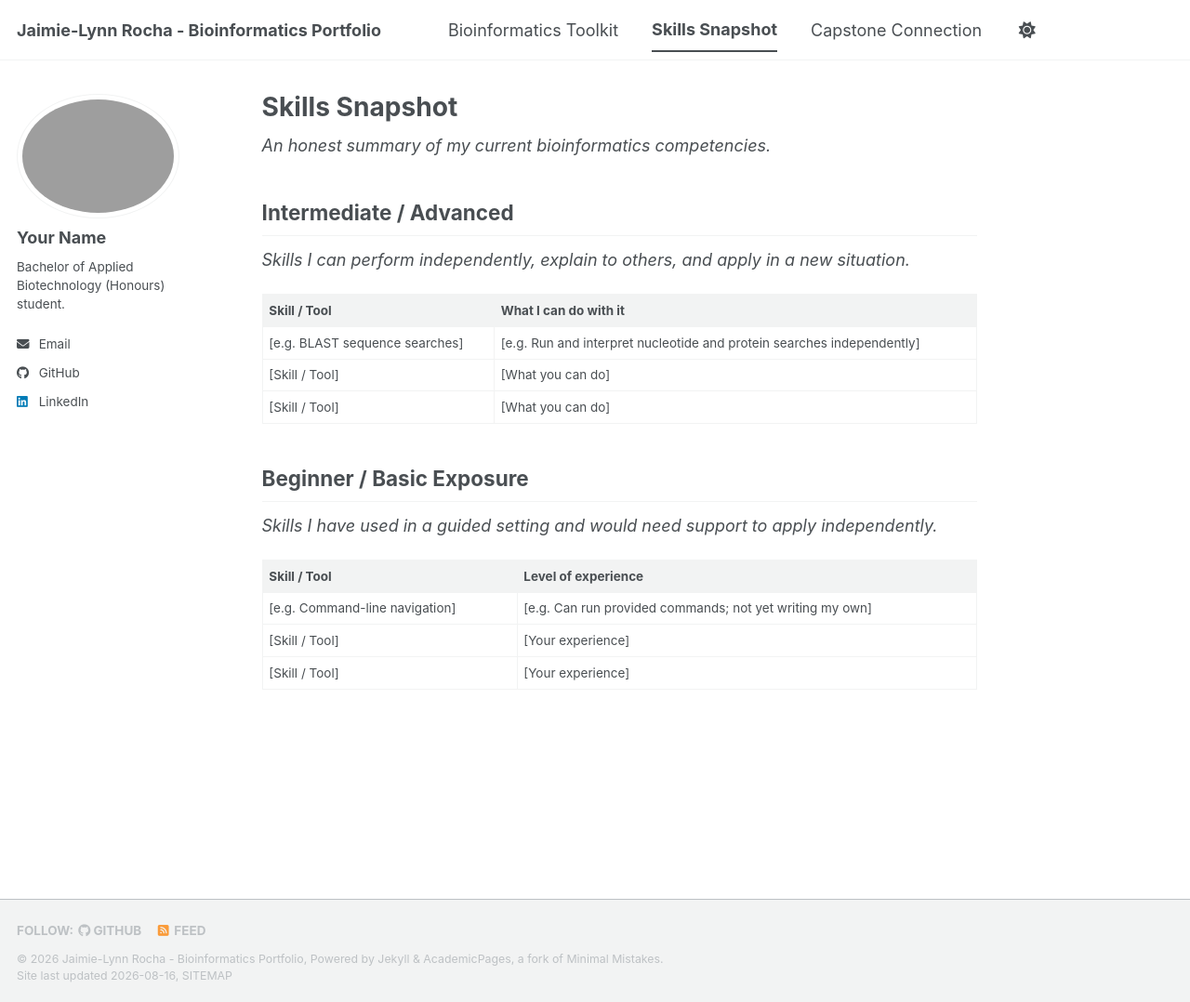
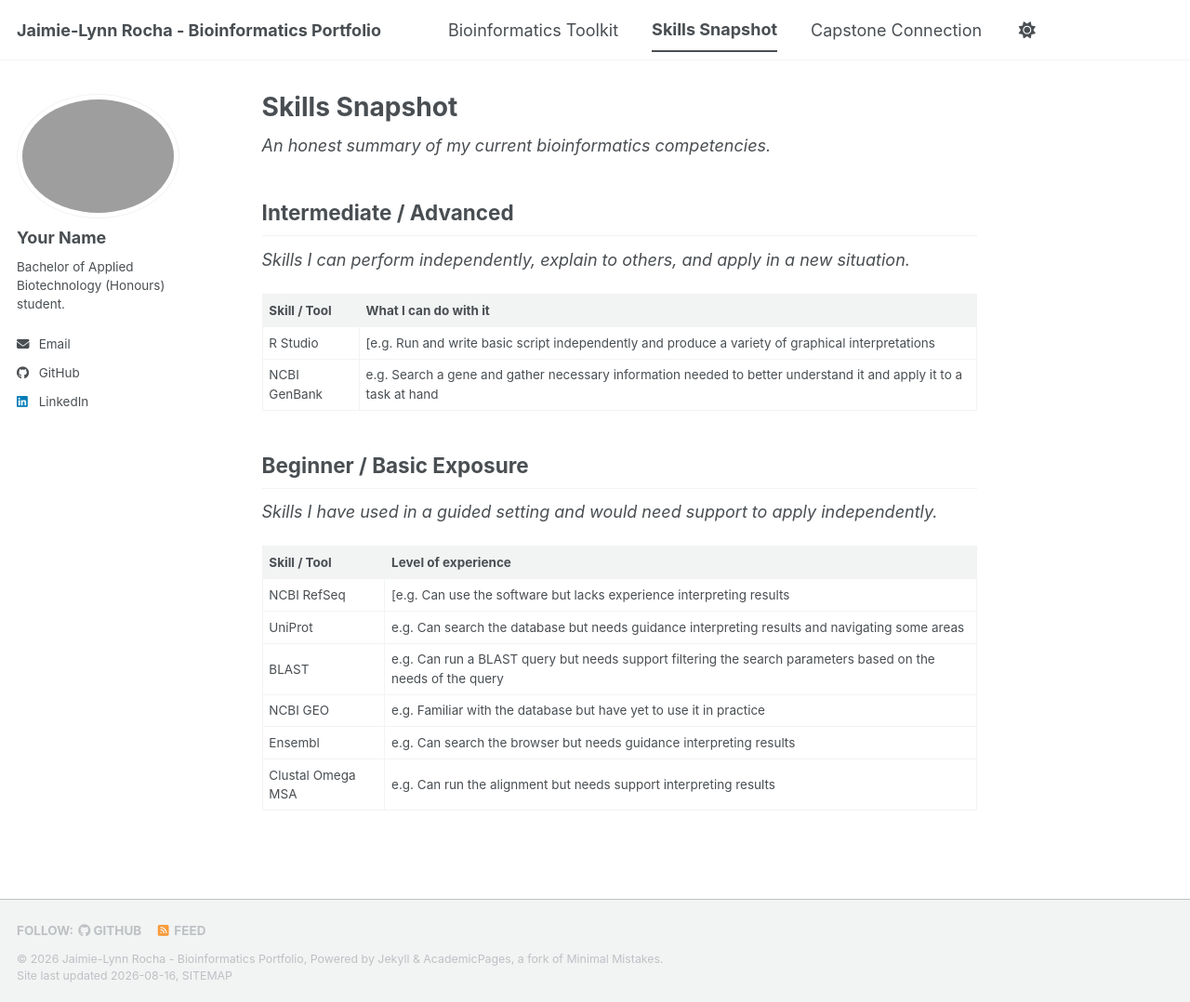
Before and after one commit to JaimielynnR/biot74000-portfolio, a Jekyll site: the page built from _pages/skills.md, in a window 1280 px wide and 1078 px high. Shown: the whole window at 93% size. Built offline with Jekyll 4.4.1, drawn with Linux system fonts in a browser that asks for light colours; a script bundle is joined from its source files by our own code; library files that are not in the unit come from our copies.

Commit message:
Update skills section with personal competencies
Removed instructional comments and added specific skills with descriptions.

```diff
--- a/_pages/skills.md
+++ b/_pages/skills.md
@@ -4,30 +4,6 @@ title: "Skills Snapshot"
 author_profile: true
 ---
 
-<!--
-  ============================================================================
-  SECTION 3: SKILLS SNAPSHOT  (30 points)
-  ============================================================================
-  A concise, scannable summary of your bioinformatics competencies — like a
-  skills summary on a resume. An employer should be able to read it in under
-  two minutes. Be HONEST about your level at this stage of your training.
-
-  Organize skills into TWO buckets:
-    - Intermediate / Advanced  → you can perform these independently, explain
-      them to others, and apply them in a new context.
-    - Beginner / Basic Exposure → you encountered/used these in a guided way and
-      would need support to apply them independently.
-
-  Your skill levels are checked against your actual course activities — listing
-  everything as "Advanced" will cost you marks. It is completely fine (and
-  expected) for many skills to sit in the Beginner / Basic Exposure column.
-
-  HOW TO EDIT:
-    - Fill in the two tables below. Replace the example rows with your own.
-    - To add a row, copy an existing line (keep the | bars in place).
-    - Delete these grey instruction notes before you submit.
-  ============================================================================
--->
 
 _An honest summary of my current bioinformatics competencies._
 
@@ -37,9 +13,8 @@ _Skills I can perform independently, explain to others, and apply in a new situa
 
 | Skill / Tool | What I can do with it |
 |---|---|
-| [e.g. BLAST sequence searches] | [e.g. Run and interpret nucleotide and protein searches independently] |
-| [Skill / Tool] | [What you can do] |
-| [Skill / Tool] | [What you can do] |
+| R Studio | [e.g. Run and write basic script independently and produce a variety of graphical interpretations |
+| NCBI GenBank | e.g. Search a gene and gather necessary information needed to better understand it and apply it to a task at hand |
 
 ## Beginner / Basic Exposure
 
@@ -47,6 +22,9 @@ _Skills I have used in a guided setting and would need support to apply independ
 
 | Skill / Tool | Level of experience |
 |---|---|
-| [e.g. Command-line navigation] | [e.g. Can run provided commands; not yet writing my own] |
-| [Skill / Tool] | [Your experience] |
-| [Skill / Tool] | [Your experience] |
+| NCBI RefSeq | [e.g. Can use the software but lacks experience interpreting results |
+| UniProt | e.g. Can search the database but needs guidance interpreting results and navigating some areas |
+| BLAST | e.g. Can run a BLAST query but needs support filtering the search parameters based on the needs of the query |
+| NCBI GEO  | e.g. Familiar with the database but have yet to use it in practice |
+| Ensembl | e.g. Can search the browser but needs guidance interpreting results |
+| Clustal Omega MSA | e.g. Can run the alignment but needs support interpreting results |
```
